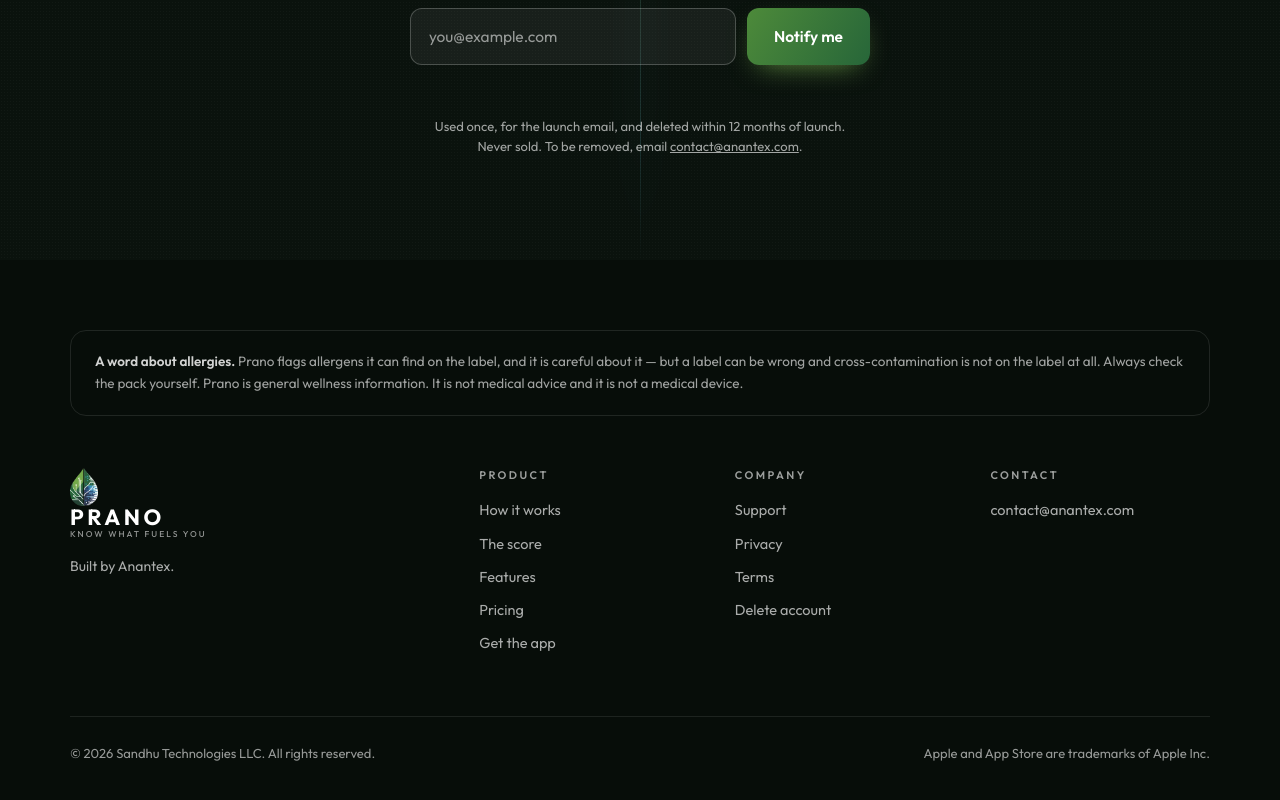
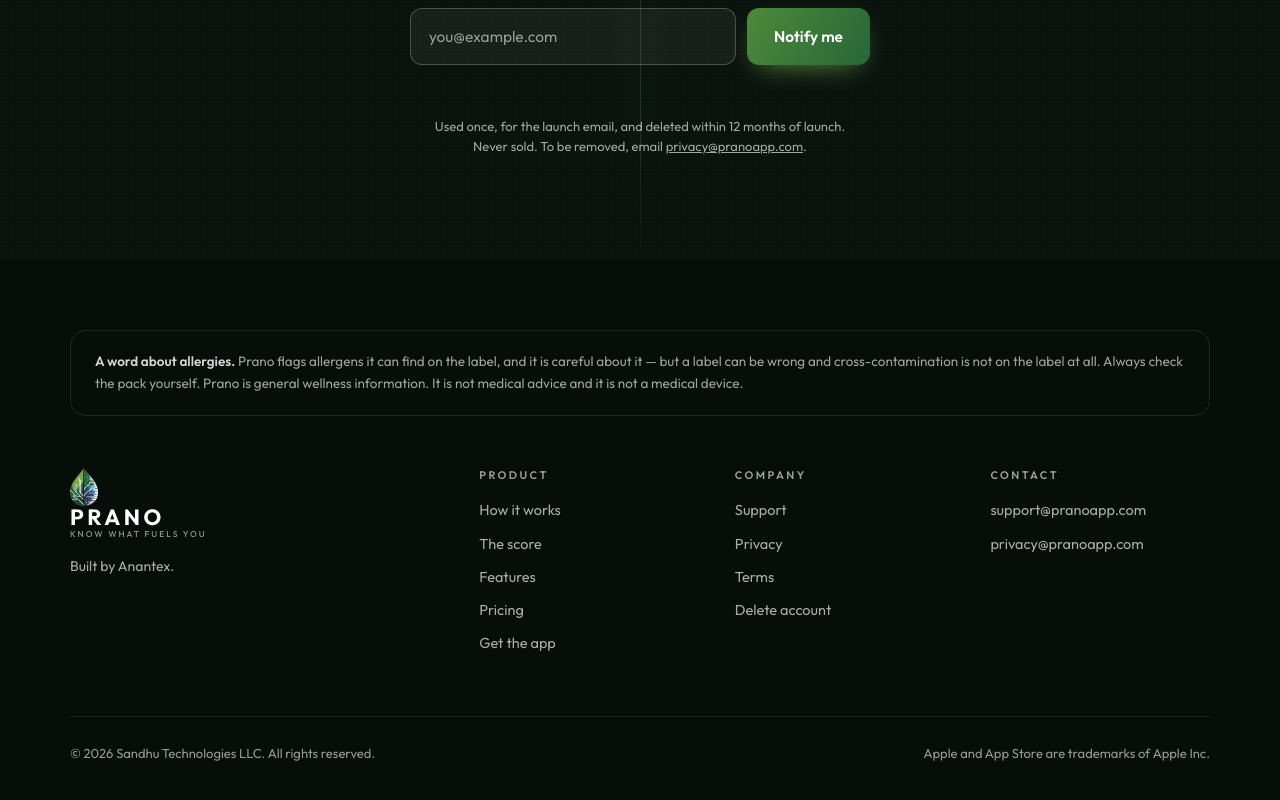
Before and after one commit to jsandhuX/prano-site, a plain HTML site: page index.html in a window 1280 px wide. Shown: the part 6467-7267 px from the top of the page. Drawn offline with Linux system fonts and the light colour scheme.

Commit message:
Contact addresses -> support@ / privacy@pranoapp.com (forwarding verified)

```diff
--- a/index.html
+++ b/index.html
@@ -29,7 +29,7 @@
 <link rel="preload" href="/assets/fonts/outfit-latin.woff2" as="font" type="font/woff2" crossorigin>
 <link rel="preload" href="/assets/fonts/fraunces-latin.woff2" as="font" type="font/woff2" crossorigin>
 <script>document.documentElement.classList.add('js')</script>
-<script type="application/ld+json">[{"@context":"https://schema.org","@type":"Organization","@id":"https://pranoapp.com/#org","name":"Sandhu Technologies LLC","alternateName":"Anantex","url":"https://pranoapp.com/","email":"contact@anantex.com","logo":"https://pranoapp.com/assets/icon-512.png"},{"@context":"https://schema.org","@type":"WebSite","@id":"https://pranoapp.com/#website","name":"Prano","url":"https://pranoapp.com/","publisher":{"@id":"https://pranoapp.com/#org"}},{"@context":"https://schema.org","@type":"SoftwareApplication","name":"Prano: AI Food Scanner","alternateName":"Prano","url":"https://pranoapp.com/","applicationCategory":"HealthApplication","operatingSystem":"iOS","description":"Scan a barcode, label, plate or menu and get a 0–100 food score personalised to your goals, allergies and conditions, with a plain-English explanation and a better swap.","image":"https://pranoapp.com/assets/og/og-home.jpg","publisher":{"@id":"https://pranoapp.com/#org"},"offers":[{"@type":"Offer","name":"Free","price":"0","priceCurrency":"USD"},{"@type":"Offer","name":"Prano Pro — Monthly","price":"7.99","priceCurrency":"USD"},{"@type":"Offer","name":"Prano Pro — Yearly","price":"59.99","priceCurrency":"USD"}]}]</script>
+<script type="application/ld+json">[{"@context":"https://schema.org","@type":"Organization","@id":"https://pranoapp.com/#org","name":"Sandhu Technologies LLC","alternateName":"Anantex","url":"https://pranoapp.com/","email":"support@pranoapp.com","logo":"https://pranoapp.com/assets/icon-512.png"},{"@context":"https://schema.org","@type":"WebSite","@id":"https://pranoapp.com/#website","name":"Prano","url":"https://pranoapp.com/","publisher":{"@id":"https://pranoapp.com/#org"}},{"@context":"https://schema.org","@type":"SoftwareApplication","name":"Prano: AI Food Scanner","alternateName":"Prano","url":"https://pranoapp.com/","applicationCategory":"HealthApplication","operatingSystem":"iOS","description":"Scan a barcode, label, plate or menu and get a 0–100 food score personalised to your goals, allergies and conditions, with a plain-English explanation and a better swap.","image":"https://pranoapp.com/assets/og/og-home.jpg","publisher":{"@id":"https://pranoapp.com/#org"},"offers":[{"@type":"Offer","name":"Free","price":"0","priceCurrency":"USD"},{"@type":"Offer","name":"Prano Pro — Monthly","price":"7.99","priceCurrency":"USD"},{"@type":"Offer","name":"Prano Pro — Yearly","price":"59.99","priceCurrency":"USD"}]}]</script>
 <style>
 @font-face{font-family:'Fraunces';font-style:normal;font-weight:400 900;font-display:swap;src:url(/assets/fonts/fraunces-latin.woff2) format('woff2')}
 @font-face{font-family:'Outfit';font-style:normal;font-weight:100 900;font-display:swap;src:url(/assets/fonts/outfit-latin.woff2) format('woff2')}
@@ -645,7 +645,7 @@
       <button type="submit" id="nbtn">Notify me</button>
     </form>
     <div class="fmsg" id="fmsg" role="status" aria-live="polite"></div>
-    <p class="fnote">Used once, for the launch email, and deleted within 12 months of launch. Never sold. To be removed, email <a href="mailto:contact@anantex.com">contact@anantex.com</a>.</p>
+    <p class="fnote">Used once, for the launch email, and deleted within 12 months of launch. Never sold. To be removed, email <a href="mailto:privacy@pranoapp.com">privacy@pranoapp.com</a>.</p>
   </div></div>
 </section>
 
@@ -666,7 +666,7 @@
       </div>
       <div><h2 class="fh">Product</h2><a href="#how">How it works</a><a href="#score">The score</a><a href="#features">Features</a><a href="#pricing">Pricing</a><a href="/app/">Get the app</a></div>
       <div><h2 class="fh">Company</h2><a href="/support/">Support</a><a href="/privacy/">Privacy</a><a href="/terms/">Terms</a><a href="/delete-account/">Delete account</a></div>
-      <div><h2 class="fh">Contact</h2><a href="mailto:contact@anantex.com">contact@anantex.com</a></div>
+      <div><h2 class="fh">Contact</h2><a href="mailto:support@pranoapp.com">support@pranoapp.com</a><a href="mailto:privacy@pranoapp.com">privacy@pranoapp.com</a></div>
     </div>
     <div class="fbot">
       <span>© 2026 Sandhu Technologies LLC. All rights reserved.</span>
@@ -779,7 +779,7 @@
     fetch(FORM,{method:'POST',mode:'no-cors',body})
       .then(()=>{say(true,'Thanks — we will email '+v+' the day Prano lands.');inp.value='';btn.textContent='On the list';})
       .catch(()=>{btn.disabled=false;btn.textContent='Notify me';
-        m.style.color='#EE8C7B';m.innerHTML='That did not go through. Email <a href="mailto:contact@anantex.com?subject=Prano%20launch%20list">contact@anantex.com</a> and we will add you.';});
+        m.style.color='#EE8C7B';m.innerHTML='That did not go through. Email <a href="mailto:support@pranoapp.com?subject=Prano%20launch%20list">support@pranoapp.com</a> and we will add you.';});
   });
 })();
 </script>
```
Also changed, not shown: 404.html (+1 -1 lines).
